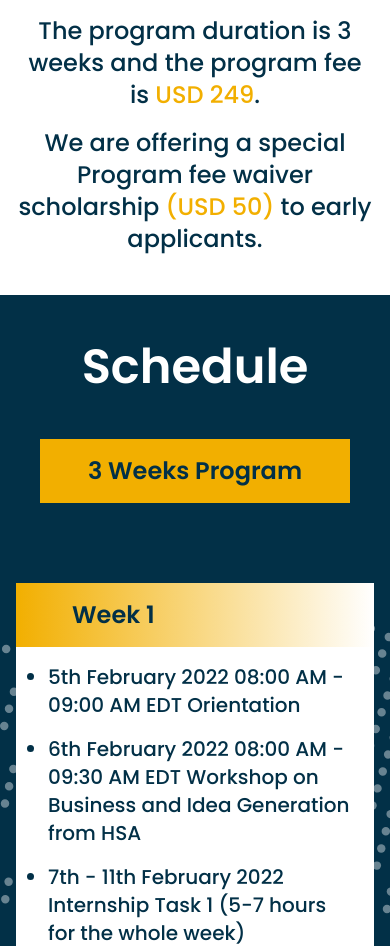
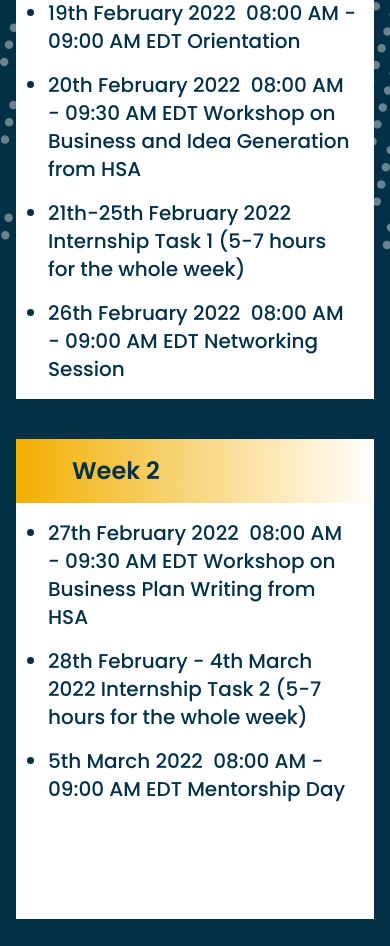
Before and after one commit to shobhit-sirohi/GSIP, a React (Vite) app: page /schedule in a window 390 px wide. Shown: the part 3833-4779 px from the top of the page. Built offline with nearby package versions, Linux system fonts and the light colour scheme.

Commit message:
bug fix 3.0

```diff
--- a/src/components/Hero1.jsx
+++ b/src/components/Hero1.jsx
@@ -2,12 +2,12 @@ import React from "react";
 
 const Hero1 = () => {
   return (
-    <div className="h-screen ">
+    <div className=" ">
       <div
-        className=" text-newblue hidden bg-hero1 bg-cover lg:bg-contain bg-right h-full space-y-10 bg-white 2xl:h-full  lg:flex flex-col bg-no-repeat px-4 md:px-10 2xl:px-20
+        className=" text-newblue hidden bg-hero1 lg:bg-60  bg-right h-full space-y-10 pb-32 bg-white 2xl:h-full  lg:flex flex-col bg-no-repeat px-4 md:px-10 2xl:px-20
        "
       >
-        <h2 className="font-semibold lg:text-4xl 2xl:text-5xl 3xl:text-6xl pt-40 2xl:pt-52 ">
+        <h2 className="font-semibold lg:text-4xl 2xl:text-5xl 3xl:text-6xl pt-32 2xl:pt-52 ">
           YOUR STEPPING STONE TO <br />
           BECOME AN EXPERT <br />
           STARTS HERE
--- a/src/components/Hero2.jsx
+++ b/src/components/Hero2.jsx
@@ -2,25 +2,26 @@ import React from "react";
 
 const Hero2 = () => {
   return (
-    <div className="h-screen ">
+    <div className="">
       <div
-        className=" text-newblue hidden bg-hero2 bg-cover lg:bg-contain bg-right space-y-6 bg-white h-full lg:flex flex-col bg-no-repeat px-4 md:px-10 2xl:px-20
+        className=" text-newblue hidden bg-hero2 bg-cover lg:bg-50 pb-32 bg-right space-y-6 bg-white  lg:flex flex-col bg-no-repeat px-4 md:px-10 2xl:px-20
        "
       >
-        <h3 className="font-light text-4xl 2xl:text-5xl 3xl:text-6xl pt-28 2xl:pt-40">
+        <h3 className="font-light text-3xl 2xl:text-5xl 3xl:text-6xl pt-28 3xl:pt-40">
           REGISTRATION FOR
         </h3>
-        <h2 className="font-semibold text-6xl 2xl:text-7xl 3xl:text-8xl pt-4">
+        <h2 className="font-semibold text-5xl 2xl:text-7xl 3xl:text-8xl pt-4">
           COHORT 2 is on
         </h2>
         <span className="text-2xl 2xl:text-3xl 3xl-text-4xl  font-medium space-y-2">
           <p>
-            Early application deadline: 30th December 2021
+            Early application deadline: 10th February, 2022
           </p>
           <p>
-            Regular application deadline: 15th January 2022
+            Regular application deadline: 17th February,
+            2022
           </p>
-          <p>Program starts: 5th February</p>
+          <p>Program starts: 19th February, 2022</p>
         </span>
       </div>
 
--- a/src/components/Hero3.jsx
+++ b/src/components/Hero3.jsx
@@ -2,12 +2,12 @@ import React from "react";
 
 const Hero3 = () => {
   return (
-    <div className="h-screen ">
+    <div className=" ">
       <div
-        className=" text-newblue hidden bg-hero3 bg-cover lg:bg-contain bg-left space-y-10 bg-white h-full  lg:flex flex-col bg-no-repeat px-4 md:px-10 2xl:px-20 items-end
+        className=" text-newblue hidden bg-hero3 bg-cover lg:bg-80 bg-left space-y-10 bg-white h-full pb-32 lg:flex flex-col bg-no-repeat px-4 md:px-10 2xl:px-20 items-end
        "
       >
-        <h2 className="font-medium lg:text-5xl 2xl:text-6xl 3xl:text-7xl lg:pt-40 2xl:pt-60 w-1/2 ">
+        <h2 className="ffont-semibold lg:text-4xl 2xl:text-5xl 3xl:text-6xl lg:pt-40 2xl:pt-60 w-1/2 ">
           Master the Framework Of
           <br />
           Entrepreneurship
--- a/src/components/Hero4.jsx
+++ b/src/components/Hero4.jsx
@@ -4,8 +4,8 @@ const Hero4 = () => {
   return (
     <div className="">
       <div
-        className=" text-newblue hidden bg-gsl bg-cover  lg:bg-40 bg-right-bottom
-       h-full space-y-10 bg-newgray 2xl:h-full  lg:flex flex-col  bg-no-repeat px-4 md:px-10 2xl:px-20
+        className=" text-newblue hidden bg-gsl bg-cover  lg:bg-50 bg-right-bottom
+       space-y-10 bg-newgray 2xl:h-full  lg:flex flex-col  bg-no-repeat px-4 md:px-10 2xl:px-20
        "
       >
         <div className="pt-32  ">
--- a/src/components/ScheduleGrid.jsx
+++ b/src/components/ScheduleGrid.jsx
@@ -22,24 +22,24 @@ const ScheduleGrid = () => {
             <ul className="list-disc text-newblue font-medium text-xl  space-y-4 pl-4">
               <li className="">
                 {" "}
-                5th February 2022 08:00 AM - 09:00 AM EDT
-                Orientation
+                19th February 2022&nbsp;&nbsp;08:00 AM -
+                09:00 AM EDT Orientation
               </li>
               <li>
                 {" "}
-                6th February 2022 08:00 AM - 09:30 AM EDT
-                Workshop on Business and Idea Generation
-                from HSA
+                20th February 2022&nbsp;&nbsp;08:00 AM -
+                09:30 AM EDT Workshop on Business and Idea
+                Generation from HSA
               </li>
               <li>
                 {" "}
-                7th - 11th February 2022 Internship Task 1
+                21th-25th February 2022 Internship Task 1
                 (5-7 hours for the whole week)
               </li>
               <li>
                 {" "}
-                12th February 2022 08:00 AM - 09:00 AM EDT
-                Networking Session
+                26th February 2022&nbsp;&nbsp;08:00 AM -
+                09:00 AM EDT Networking Session
               </li>
             </ul>
           </div>
@@ -54,18 +54,19 @@ const ScheduleGrid = () => {
             <ul className="list-disc pl-4 text-newblue font-medium text-xl  space-y-4 ">
               <li className="">
                 {" "}
-                13th February 2022 08:00 AM - 09:30 AM EDT
-                Workshop on Business Plan Writing from HSA
+                27th February 2022&nbsp;&nbsp;08:00 AM -
+                09:30 AM EDT Workshop on Business Plan
+                Writing from HSA
               </li>
               <li>
                 {" "}
-                14th - 18th February 2022 Internship Task 2
-                (5-7 hours for the whole week)
+                28th February - 4th March 2022 Internship
+                Task 2 (5-7 hours for the whole week)
               </li>
               <li>
                 {" "}
-                19th February 2022 08:00 AM - 09:00 AM EDT
-                Mentorship Day
+                5th March 2022&nbsp;&nbsp;08:00 AM - 09:00
+                AM EDT Mentorship Day
               </li>
             </ul>
           </div>
@@ -80,19 +81,20 @@ const ScheduleGrid = () => {
             <ul className="list-disc pl-4 text-newblue font-medium text-xl space-y-4 ">
               <li className="">
                 {" "}
-                20th February 2022 08:00 AM - 09:30 AM EDT
-                Workshop on Public Speaking and Presentation
-                Skills from HSA
+                6th March 2022&nbsp;&nbsp;08:00 AM - 09:30
+                AM EDT Workshop on Public Speaking and
+                Presentation Skills from HSA
               </li>
               <li>
                 {" "}
-                21st - 25th February 2022 Internship Task 3
-                (5-7 hours for the whole week)
+                7th - 11th March 2022 Internship Task 3 (5-7
+                hours for the whole week)
               </li>
               <li>
                 {" "}
-                26thth February 2022 08:00 AM - 10:00 AM EDT
-                Final Presentations and Conclusion Day
+                12th March 2022&nbsp;&nbsp;08:00 AM - 10:00
+                AM EDT Final Presentations and Conclusion
+                Day
               </li>
             </ul>
           </div>
```
